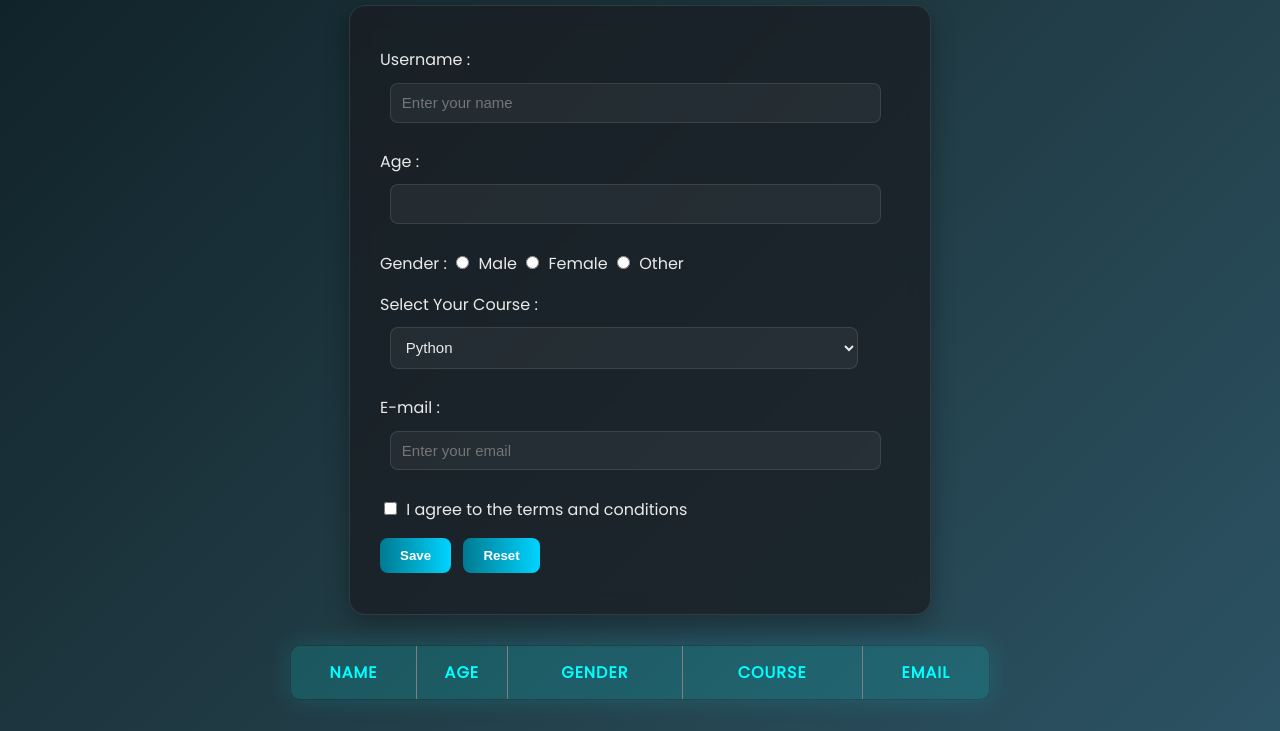
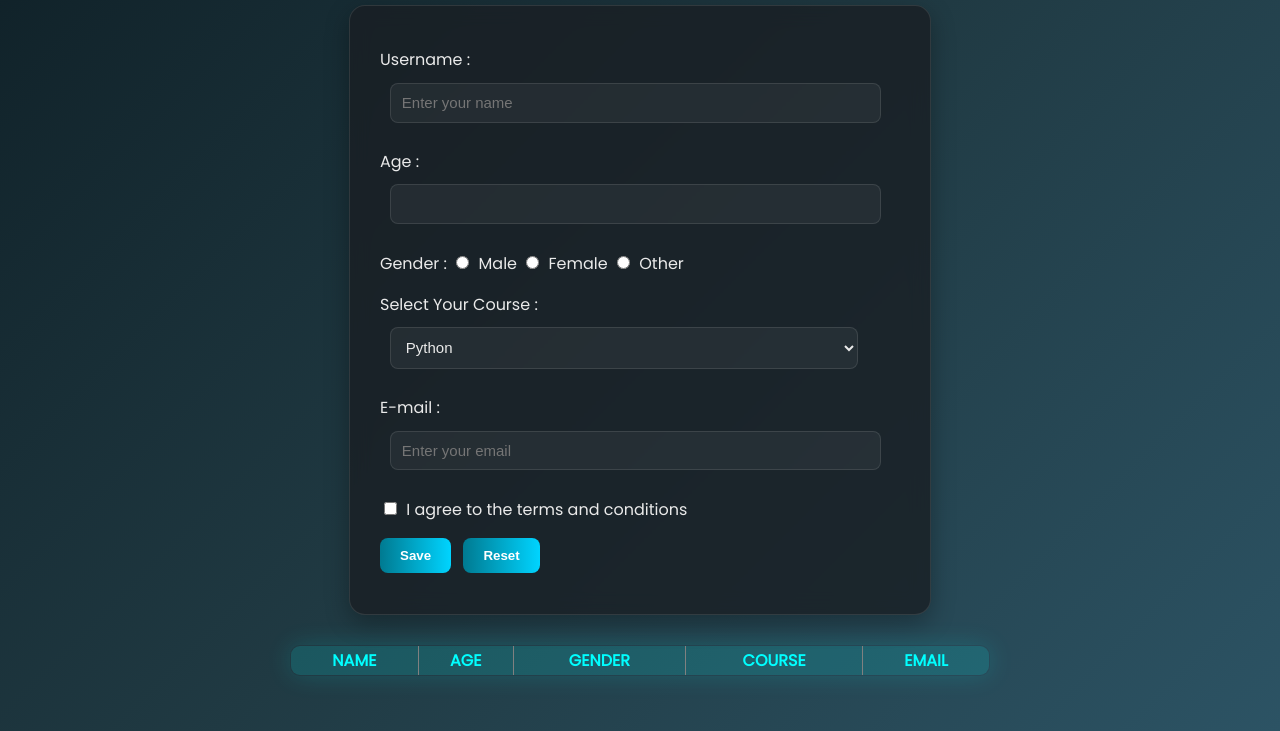
Before and after one commit to Jacksparrow7-coder/registrationform-emc, a plain HTML site: page index.html in a window 1280 px wide. Shown: the part 109-840 px from the top of the page. Drawn offline with Linux system fonts and the light colour scheme.

Commit message:
padding changes

```diff
--- a/style.css
+++ b/style.css
@@ -106,8 +106,7 @@ thead {
 thead th {
   color: #00ffff;
   text-transform: uppercase;
-  padding: 2%;
-  letter-spacing: 1px;
+  padding: 2px;
 }
 
 tbody tr {
@@ -115,7 +114,7 @@ tbody tr {
 }
 
 td {
-  padding: 2%;
+  padding: 2px;
   text-align: center;
   color: #e0e0e0;
   border-bottom: 1px solid rgba(255, 255, 255, 0.1);
```
